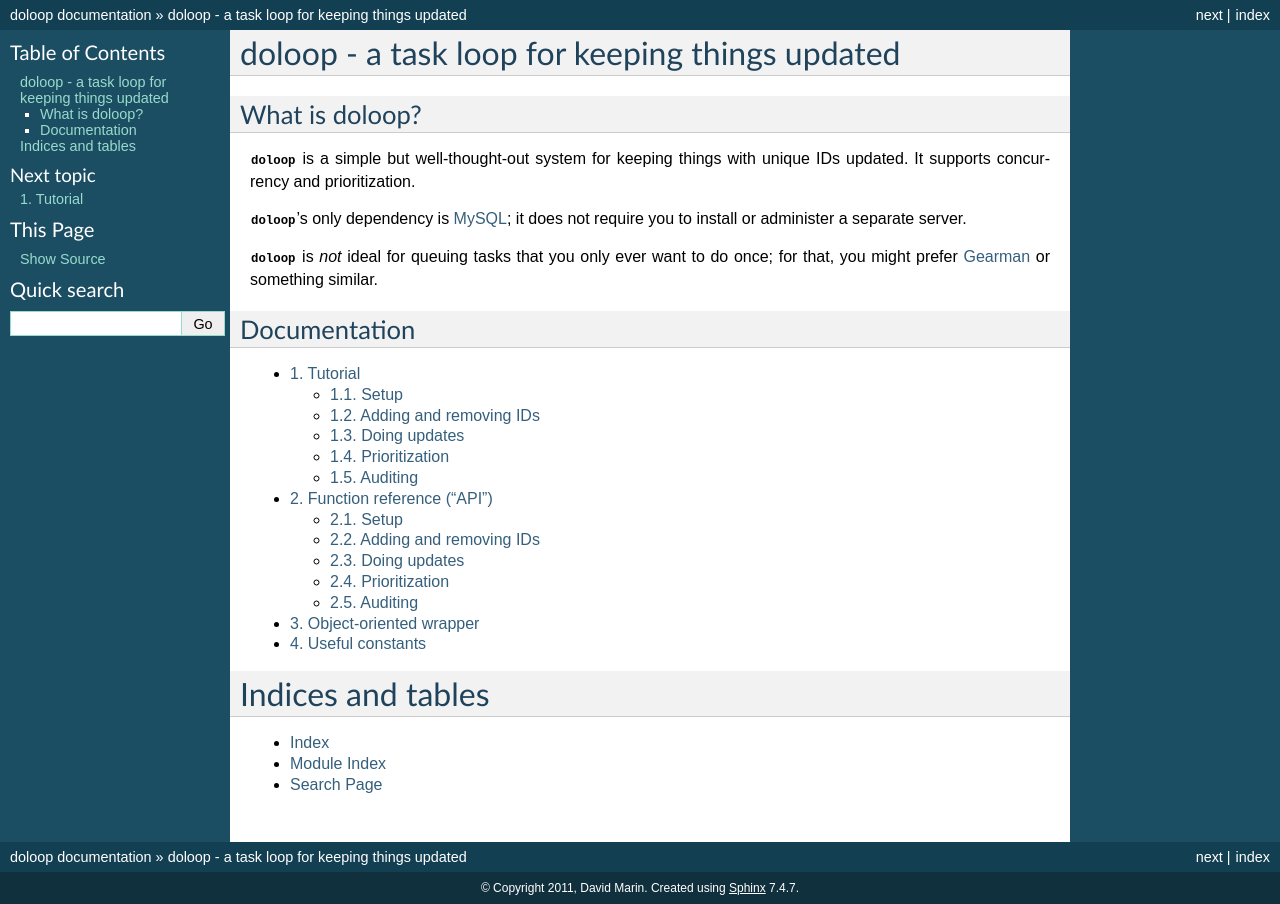
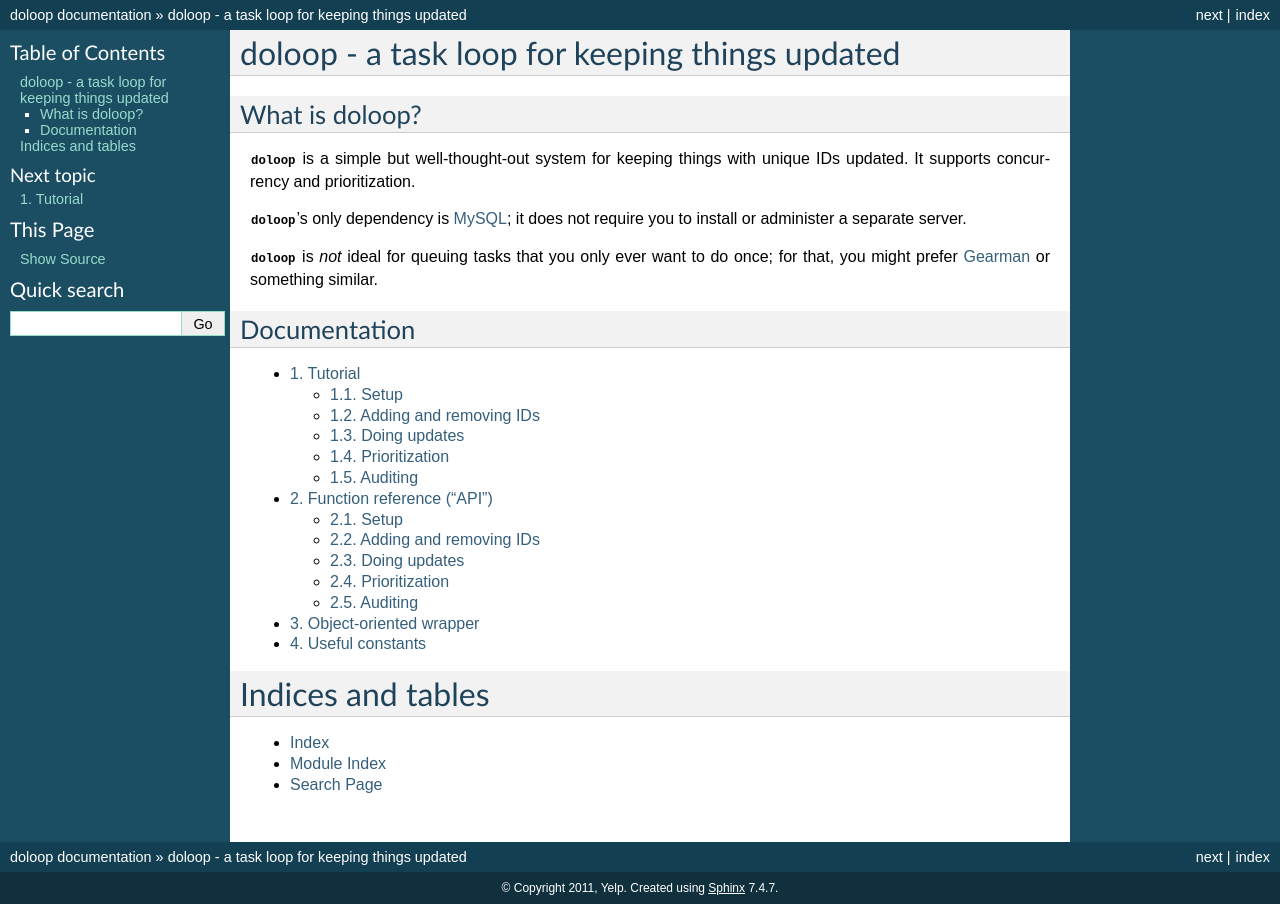
Before and after one commit to Yelp/doloop, a Sphinx documentation site: the page built from docs/index.rst, in a window 1280 px wide. Built offline with Sphinx 7.4.7, drawn with Linux system fonts in a browser that asks for light colours; the version number could not be read and is left out.

Commit message:
whoops, this is copyright Yelp, not me

```diff
--- a/docs/conf.py
+++ b/docs/conf.py
@@ -44,7 +44,7 @@ master_doc = 'index'
 
 # General information about the project.
 project = u'doloop'
-copyright = u'2011, David Marin'
+copyright = u'2011, Yelp'
 
 # The version info for the project you're documenting, acts as replacement for
 # |version| and |release|, also used in various other places throughout the
```
